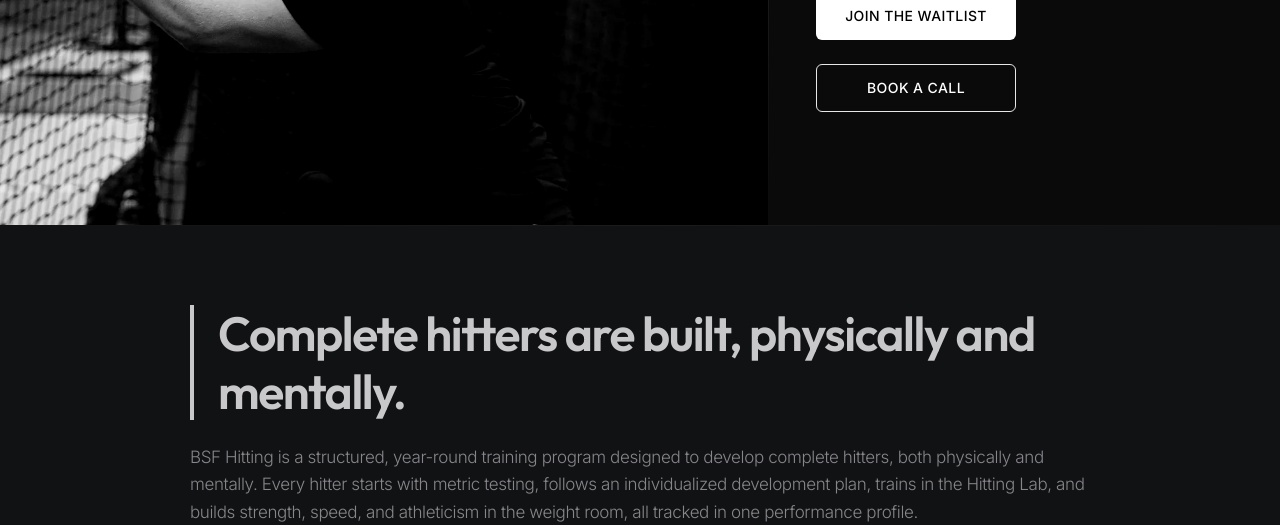
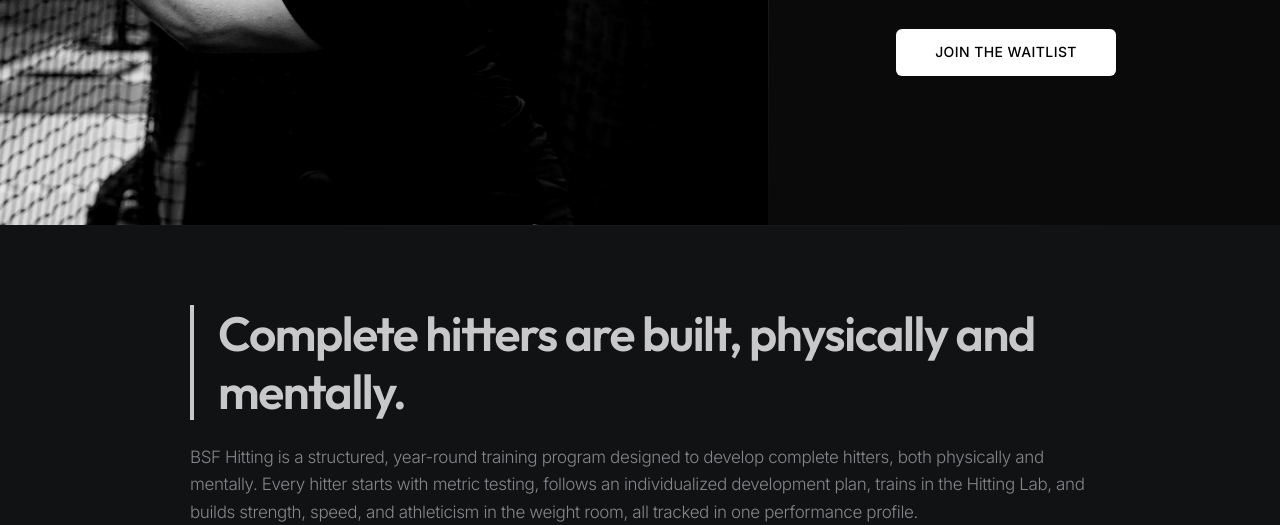
Before and after one commit to lwolff35/bsf-website, a plain HTML site: page hitting.html in a window 1280 px wide. Shown: the part 575-1100 px from the top of the page. Drawn offline with nearby package versions, Linux system fonts and the light colour scheme.

Commit message:
Hitting hero: remove Book a Call, center Join the Waitlist
Co-Authored-By: Claude Opus 5.5 <noreply@anthropic.com>

```diff
--- a/hitting.html
+++ b/hitting.html
@@ -157,11 +157,8 @@
       font-size: 10px; font-weight: 600; letter-spacing: 0.14em;
       text-transform: uppercase; color: var(--text-secondary);
     }
-    .hero-ctas .btn { min-width: 200px; }
-    @media (min-width: 969px) and (max-width: 1279px) {
-      .hero-ctas { max-width: 380px; }
-      .hero-ctas .btn { flex: 1 1 100%; min-width: 0; }
-    }
+    .hero-ctas { display: flex; justify-content: center; max-width: 380px; }
+    .hero-ctas .btn { min-width: 220px; }
 
     /* ---------- SHARED ---------- */
     .intro-wrap { max-width: 980px; margin: 0 auto; }
@@ -420,7 +417,7 @@
       .hero-content { text-align: center; margin: 0 auto; }
       .hero-title { font-size: clamp(2.25rem, 10vw, 3.5rem); line-height: 1.05; margin-bottom: 1rem; }
       .countdown { margin-left: auto; margin-right: auto; }
-      .hero-ctas { justify-content: center; }
+      .hero-ctas { justify-content: center; align-items: center; margin: 0 auto; }
 
       .lab-grid, .coach-grid, .waitlist-wrap { grid-template-columns: 1fr; gap: 2.5rem; }
       .lab-img { aspect-ratio: 4 / 3; }
@@ -651,9 +648,8 @@
           <div class="countdown-unit"><span class="countdown-num" data-cd="s">--</span><span class="countdown-label">Sec</span></div>
         </div>
 
-        <div class="hero-ctas cta-pair cta-left">
+        <div class="hero-ctas">
           <a href="#waitlist" class="btn btn-primary">JOIN THE WAITLIST</a>
-          <a href="https://bookings.cloud.microsoft/book/BSFPerformance@bojacksonselitesports.com/" class="btn btn-book" target="_blank" rel="noopener">BOOK A CALL</a>
         </div>
       </div>
     </div>
```
